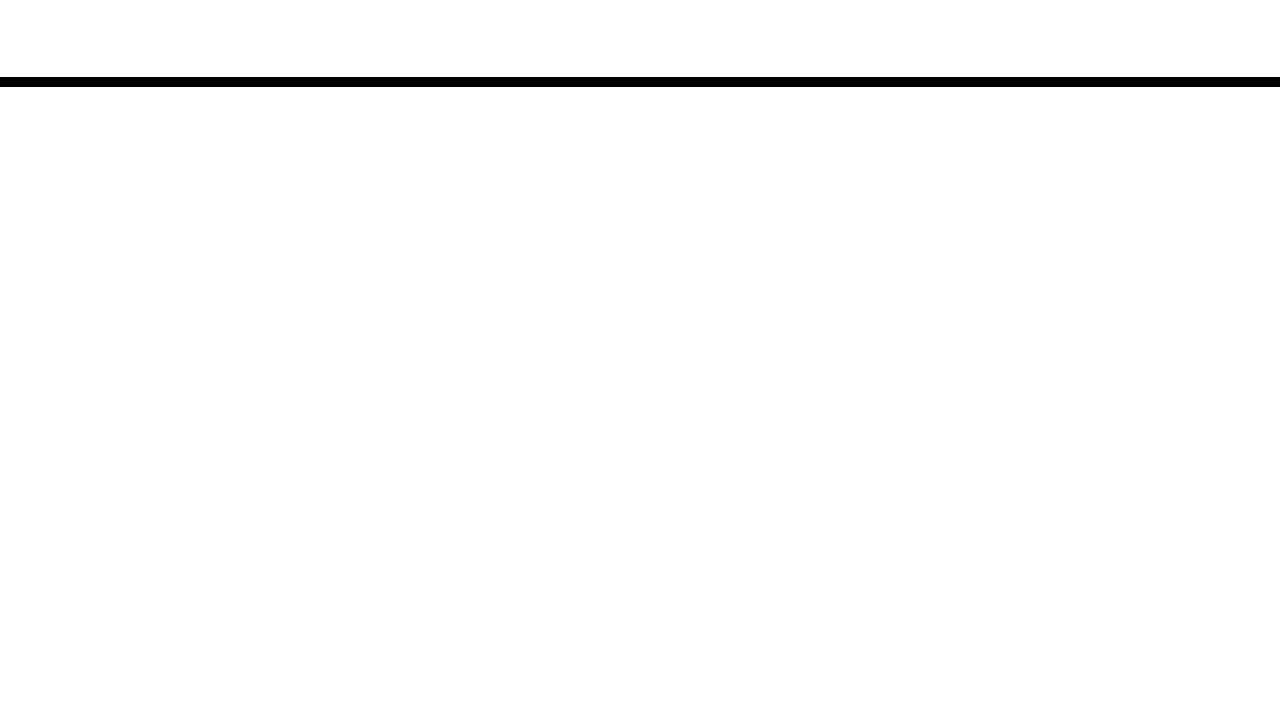
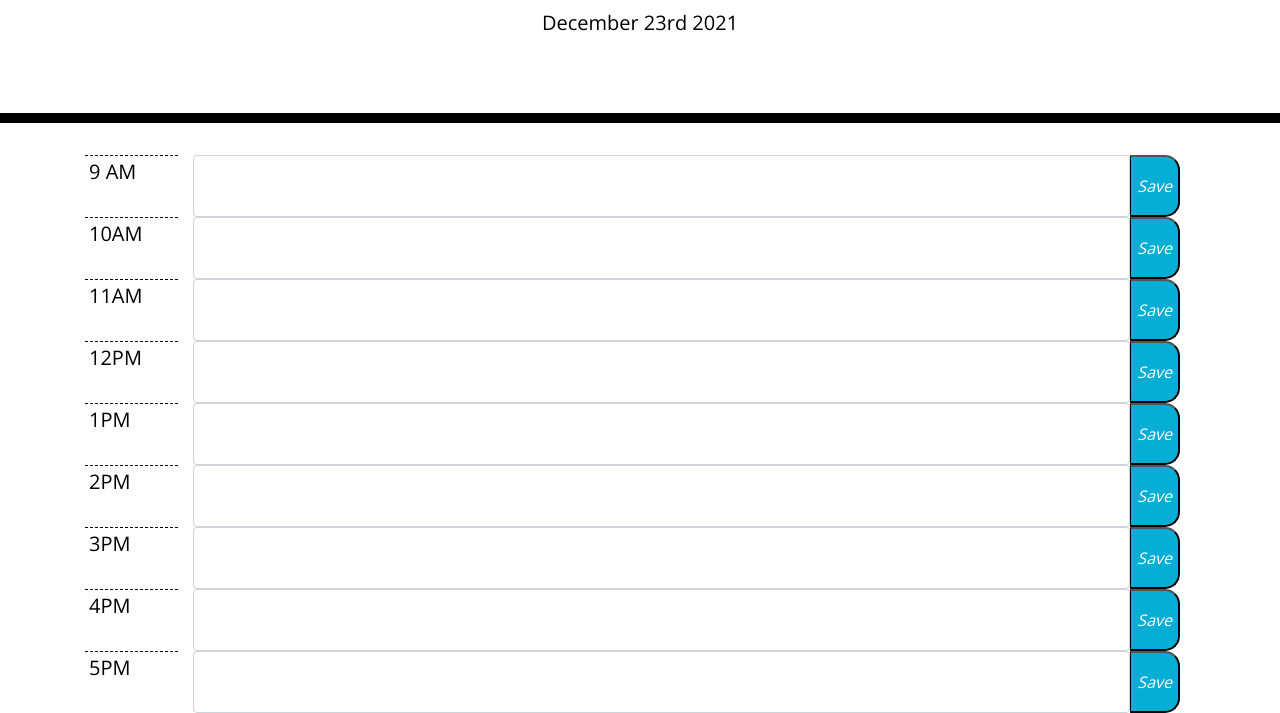
Before and after one commit to aneslin/work-day-scheduler, a plain HTML site: page index.html in a window 1280 px wide. Shown: the part 181-894 px from the top of the page. Before the commit the page ends 800 px from the top, so only its background shows below. Drawn offline with nearby package versions, Linux system fonts and the light colour scheme.

Commit message:
created time blocks

```diff
--- a/index.html
+++ b/index.html
@@ -18,6 +18,8 @@
       href="https://fonts.googleapis.com/css?family=Open+Sans&display=swap"
       rel="stylesheet"
     />
+
+
     <link rel="stylesheet" href="style.css" />
     <title>Work Day Scheduler</title>
   </head>
@@ -28,11 +30,97 @@
       <p class="lead">A simple calendar app for scheduling your work day</p>
       <p id="currentDay" class="lead"></p>
     </header>
-    <div class="container">
-      <!-- Timeblocks go here -->
+    <div class="container d-flex flex-column">
+      <row class = "d-flex time-block align-items-start justify-content-around">
+        <h5 class = "hour p-1 col-1 text-left">9 AM</h5>
+        <form class="col-11 d-flex">
+          <textarea name="task-name" id = "task-name" class="form-control"></textarea>
+          <button type="button" class="saveBtn">
+            <i>Save</i>
+          </button>
+        </form>
+      </row>
+      <row class = "d-flex time-block align-items-start justify-content-around">
+        <h5 class = "hour p-1 col-1 text-left">10AM</h5>
+        <form class="col-11 d-flex">
+          <textarea name="task-name" id = "task-name" class="form-control"></textarea>
+          <button type="button" class="saveBtn">
+            <i>Save</i>
+          </button>
+        </form>
+      </row>
+      <row class = "d-flex time-block align-items-start justify-content-around">
+        <h5 class = "hour p-1 col-1 text-left">11AM</h5>
+        <form class="col-11 d-flex">
+          <textarea name="task-name" id = "task-name" class="form-control"></textarea>
+          <button type="button" class="saveBtn">
+            <i>Save</i>
+          </button>
+        </form>
+      </row>
+      <row class = "d-flex time-block align-items-start justify-content-around">
+        <h5 class = "hour p-1 col-1 text-left">12PM</h5>
+        <form class="col-11 d-flex">
+          <textarea name="task-name" id = "task-name" class="form-control"></textarea>
+          <button type="button" class="saveBtn">
+            <i>Save</i>
+          </button>
+        </form>
+      </row>
+      <row class = "d-flex time-block align-items-start justify-content-around">
+        <h5 class = "hour p-1 col-1 text-left">1PM</h5>
+        <form class="col-11 d-flex">
+          <textarea name="task-name" id = "task-name" class="form-control"></textarea>
+          <button type="button" class="saveBtn">
+            <i>Save</i>
+          </button>
+        </form>
+      </row>
+      <row class = "d-flex time-block align-items-start justify-content-around">
+        <h5 class = "hour p-1 col-1 text-left">2PM</h5>
+        <form class="col-11 d-flex">
+          <textarea name="task-name" id = "task-name" class="form-control"></textarea>
+          <button type="button" class="saveBtn">
+            <i>Save</i>
+          </button>
+        </form>
+      </row>
+      <row class = "d-flex time-block align-items-start justify-content-around">
+        <h5 class = "hour p-1 col-1 text-left">3PM</h5>
+        <form class="col-11 d-flex">
+          <textarea name="task-name" id = "task-name" class="form-control"></textarea>
+          <button type="button" class="saveBtn">
+            <i>Save</i>
+          </button>
+        </form>
+      </row>
+      <row class = "d-flex time-block align-items-start justify-content-around">
+        <h5 class = "hour p-1 col-1 text-left">4PM</h5>
+        <form class="col-11 d-flex">
+          <textarea name="task-name" id = "task-name" class="form-control"></textarea>
+          <button type="button" class="saveBtn">
+            <i>Save</i>
+          </button>
+        </form>
+      </row>
+      <row class = "d-flex time-block align-items-start justify-content-around">
+        <h5 class = "hour p-1 col-1 text-left">5PM</h5>
+        <form class="col-11 d-flex">
+          <textarea name="task-name" id = "task-name" class="form-control"></textarea>
+          <button type="button" class="saveBtn">
+            <i>Save</i>
+          </button>
+        </form>
+      </row>
+
+
+
+
+
     </div>
 
     <script src="https://code.jquery.com/jquery-3.4.1.min.js"></script>
     <script src="https://cdnjs.cloudflare.com/ajax/libs/moment.js/2.24.0/moment.min.js"></script>
+    <script src = "./assets/js/script.js"></script>
   </body>
 </html>
```
Also changed, not shown: assets/images/lock.svg (added).
